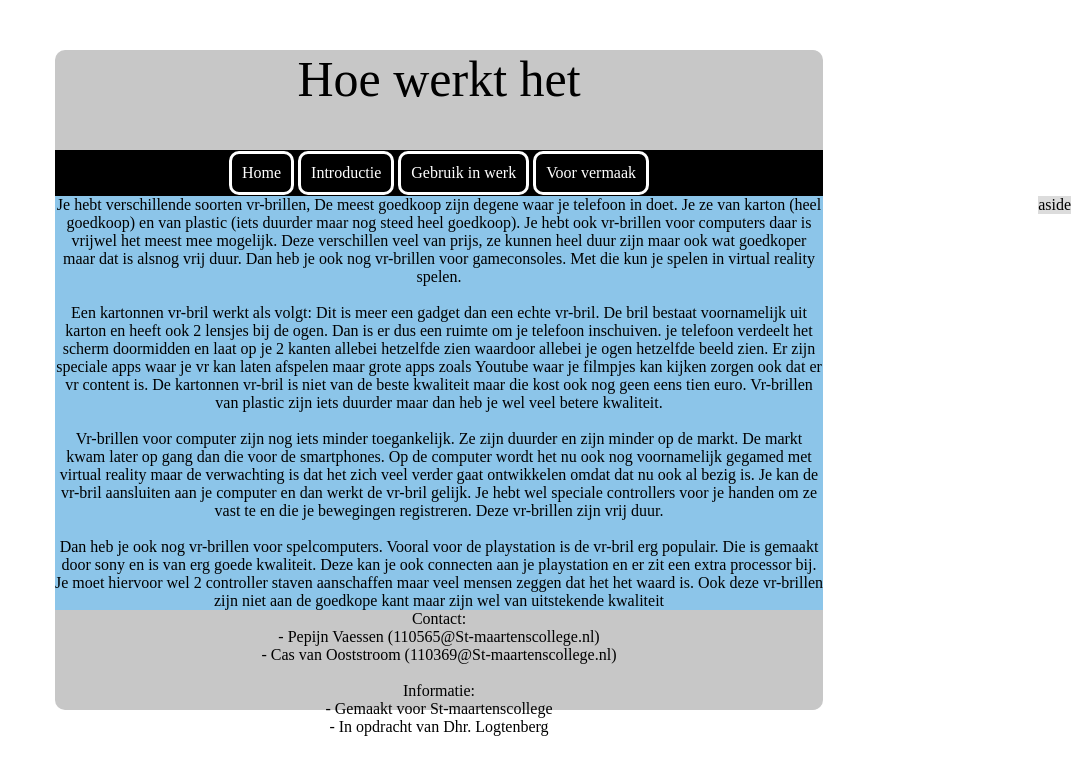
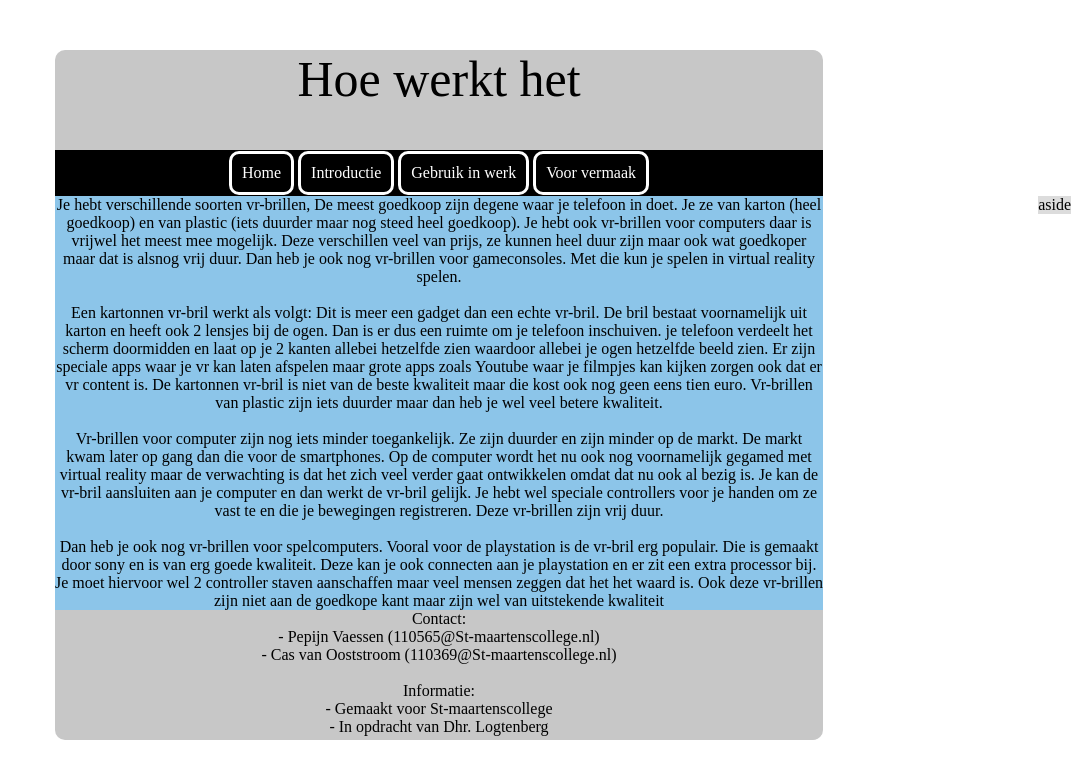
Before and after one commit to pinopepijn/ict-website, a plain HTML site: page 2 HWH folder/hwh.html in a window 1280 px wide. Shown: the whole page, without its empty margins (201-1280 px from the left). Drawn offline with Linux system fonts and the light colour scheme.

Commit message:
footer hight fix

```diff
--- a/1 Introductie folder/style.css
+++ b/1 Introductie folder/style.css
@@ -20,7 +20,7 @@ header{
 
     bottom:10px;
     width:60vw;
-    height:100px;
+    height:130px;
     background-color: rgb(199, 199, 199);
     margin: 0px auto;
     border-radius: 0px 0px 10px 10px;
--- a/2 HWH folder/style.css
+++ b/2 HWH folder/style.css
@@ -20,7 +20,7 @@ header{
 
     bottom:10px;
     width:60vw;
-    height:100px;
+    height:130px;
     background-color: rgb(199, 199, 199);
     margin: 0px auto;
     border-radius: 0px 0px 10px 10px;
--- a/3 Gebruik folder/style.css
+++ b/3 Gebruik folder/style.css
@@ -20,7 +20,7 @@ header{
 
     bottom:10px;
     width:60vw;
-    height:100px;
+    height:130px;
     background-color: rgb(199, 199, 199);
     margin: 0px auto;
     border-radius: 0px 0px 10px 10px;
--- a/4 Vermaak folder/style.css
+++ b/4 Vermaak folder/style.css
@@ -20,7 +20,7 @@ header{
 
     bottom:10px;
     width:60vw;
-    height:100px;
+    height:130px;
     background-color: rgb(199, 199, 199);
     margin: 0px auto;
     border-radius: 0px 0px 10px 10px;
```
